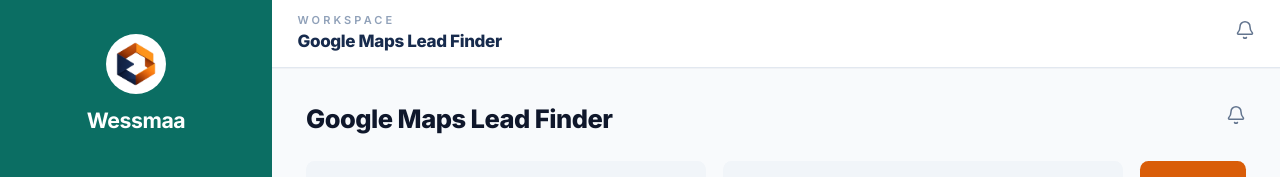
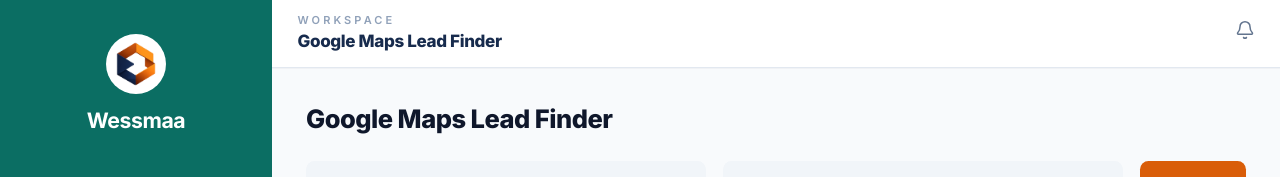
Before and after one commit to MalikTheProgrammer804/CRM, a React (Vite) app in the folder crm-frontend/: page /lead-discovery in a window 1280 px wide. Shown: the top 177 px of the page. Built offline with nearby package versions, Linux system fonts and the light colour scheme; sample sign-in values are in the browser's storage.

Commit message:
Update LeadDiscovery.jsx

```diff
--- a/crm-frontend/src/pages/leads/LeadDiscovery.jsx
+++ b/crm-frontend/src/pages/leads/LeadDiscovery.jsx
@@ -1,7 +1,6 @@
 import { useEffect, useMemo, useRef, useState } from "react";
 import { Search, MapPin, Star, Ruler, X } from "lucide-react";
 import DiscoveryResultCard from "../../components/leads/DiscoveryResultCard";
-import NotificationBell from "../../components/layout/NotificationBell";
 import { useNotifications } from "../../context/NotificationContext";
 import leadDiscoveryService from "../../services/leadDiscoveryService";
 import leadService from "../../services/leadService";
@@ -164,7 +163,7 @@ export default function LeadDiscovery() {
     <div>
       <div className="flex items-center justify-between mb-6">
         <h1 className="text-2xl font-extrabold text-slate-900">Google Maps Lead Finder</h1>
-        <NotificationBell />
+
       </div>
 
       {/* Search bars */}
```
